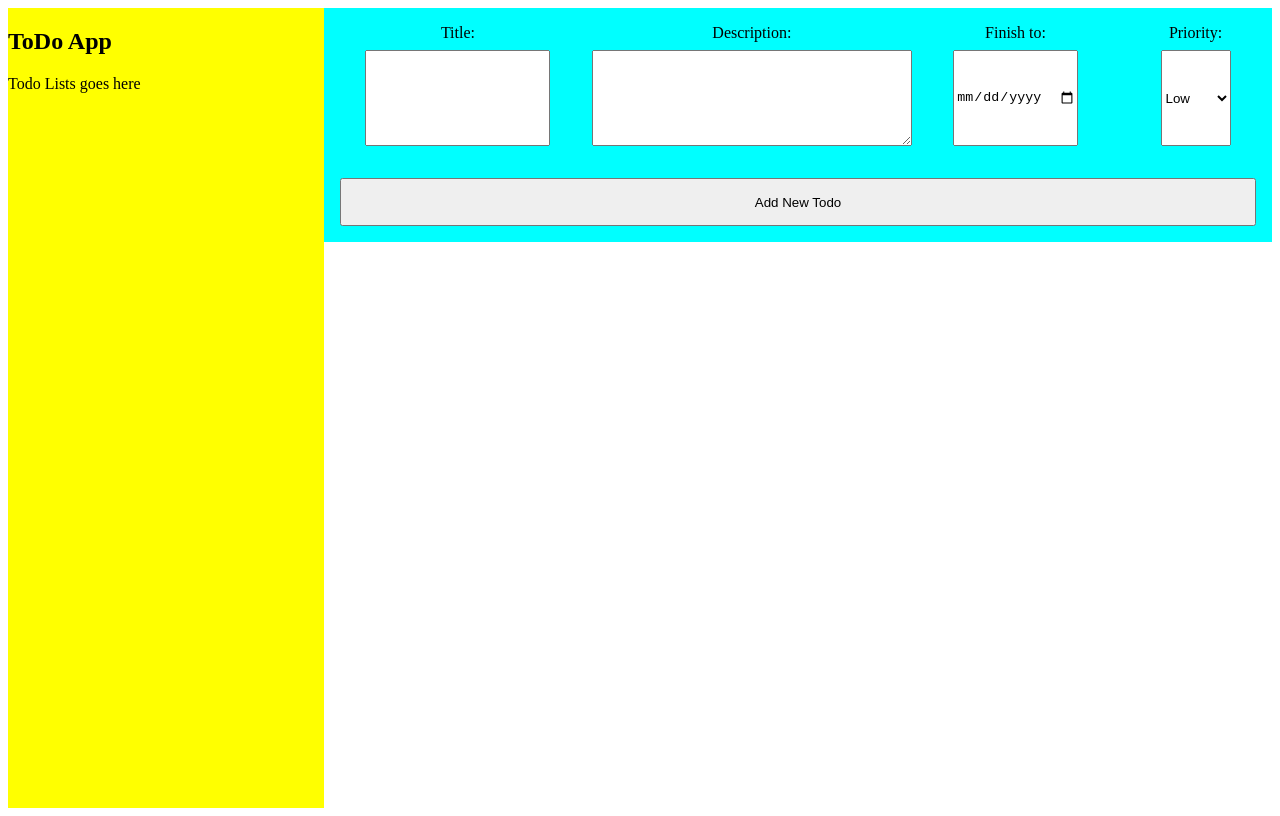
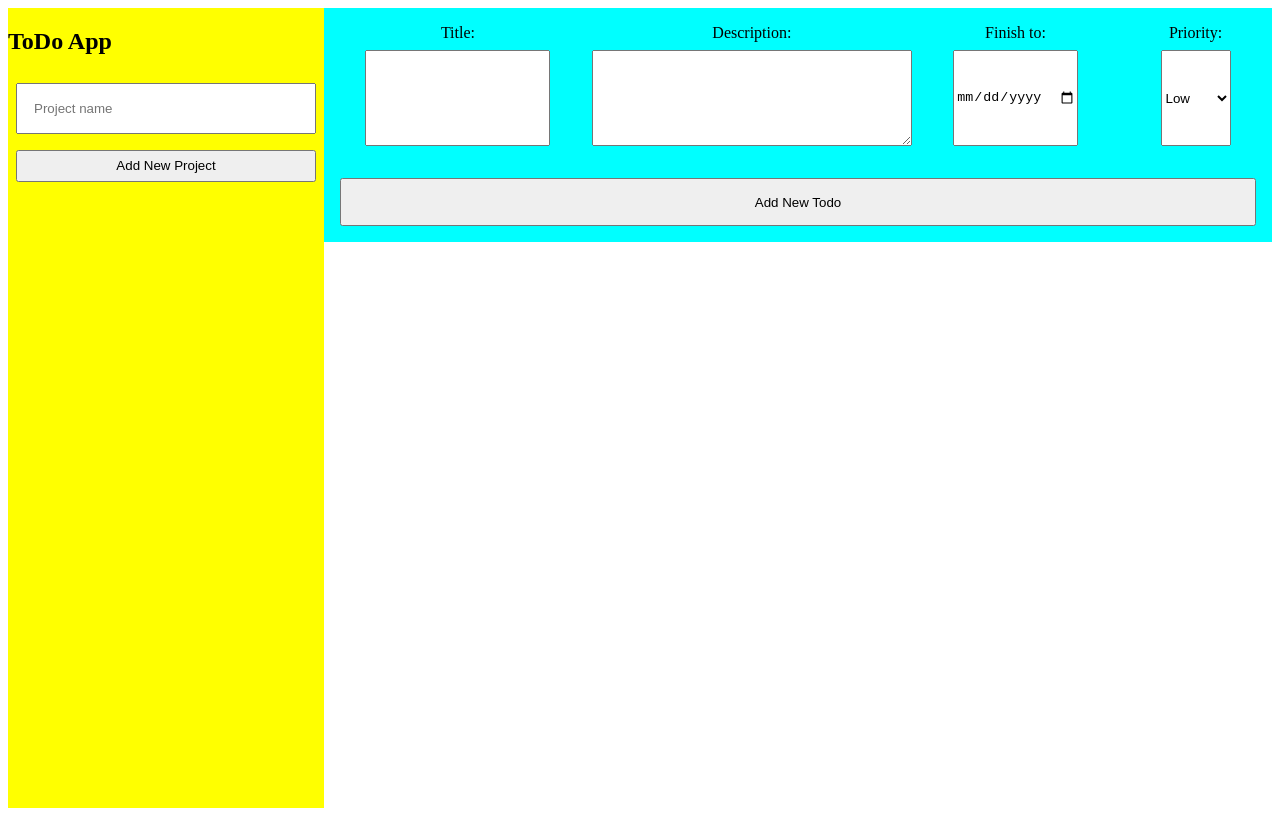
Before and after one commit to alex2323official/TODOLIST-APP---SOLID, a website built with webpack: page src/template.html in a window 1280 px wide. Built offline with nearby package versions, Linux system fonts and the light colour scheme.

Commit message:
Add simple UI for addin projects from input + btn

```diff
--- a/src/App/Data/Logic/TodoProject/TodoProject.js
+++ b/src/App/Data/Logic/TodoProject/TodoProject.js
@@ -1 +1,6 @@
 // whole list of project with todoiteams in it
+export class TodoProject {
+  constructor(project) {
+    this.project = project;
+  }
+}
--- a/src/styles.css
+++ b/src/styles.css
@@ -142,3 +142,19 @@ body {
 
 .projects-list--h1 {
 }
+
+.projects-list-form {
+  width: 100%;
+  padding: 0.5rem;
+}
+
+.projects-list-form input {
+  width: 100%;
+  padding: 1rem;
+}
+
+.projects-list-form button {
+  width: 100%;
+  margin-top: 1rem;
+  height: 2rem;
+}
--- a/src/template.html
+++ b/src/template.html
@@ -9,7 +9,15 @@
   <body>
     <aside class="projects-list" id="projects-list">
       <h1 class="projects-list--h1">ToDo App</h1>
-      <p>Todo Lists goes here</p>
+      <form action="#" class="projects-list-form">
+        <input
+          placeholder="Project name"
+          type="text"
+          name="projectName"
+          id="projectName"
+        />
+        <button id="projectAddBtn" type="button">Add New Project</button>
+      </form>
     </aside>
     <main class="main" id="main">
       <form class="form" action="#">
```
